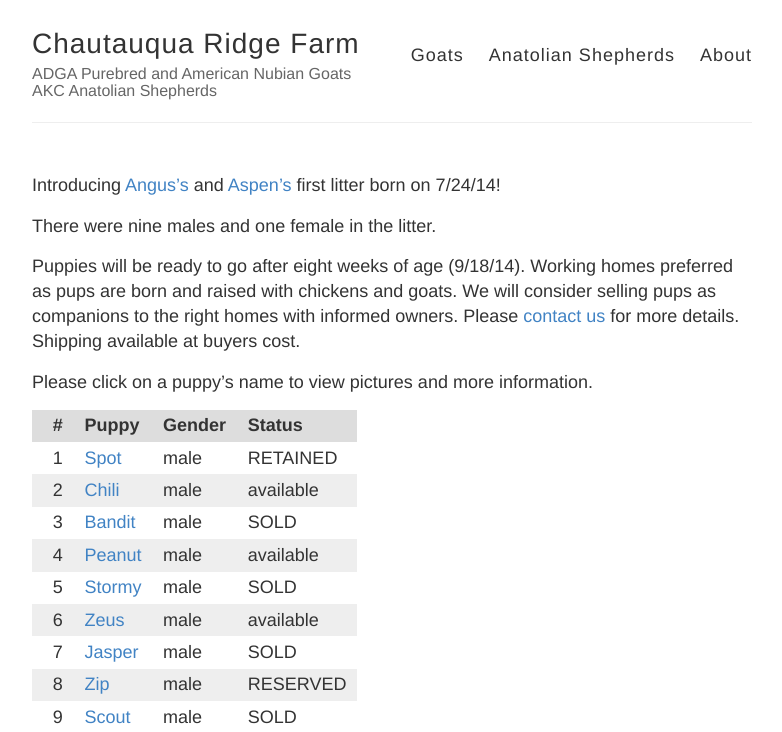
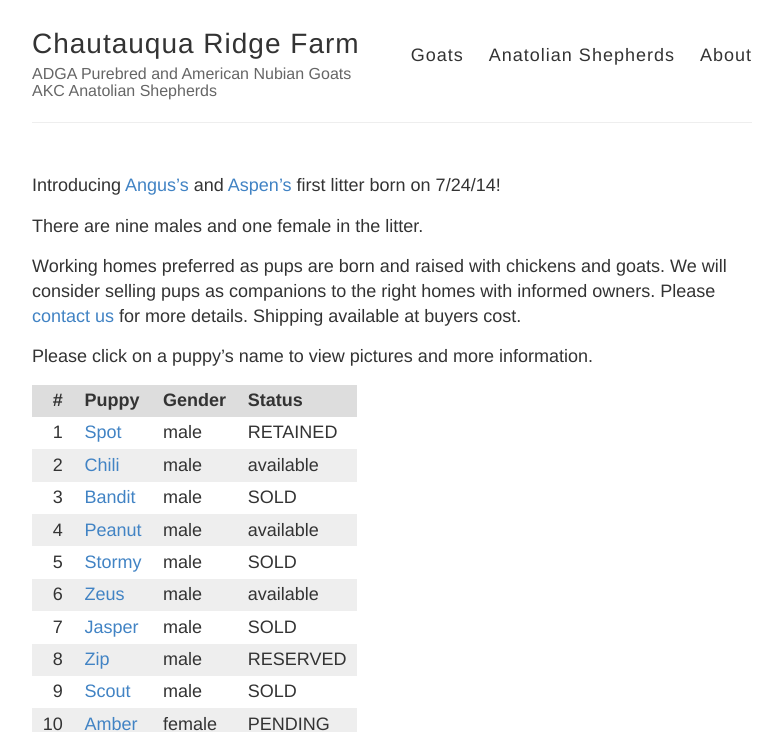
Before and after one commit to shebiki/www.chqridge.com, a Jekyll site: the page built from _anatolianshepherd/angusaspen1.md, in a window 1280 px wide and 900 px high, cut to the strip 0-732 px from the top of the window. Shown: the whole strip, without its empty margins (248-1030 px from the left). Built offline with Jekyll 4.4.1, drawn with Linux system fonts in a browser that asks for light colours.

Commit message:
Slight tweaks to text on the litter page.

```diff
--- a/_anatolianshepherd/angusaspen1.md
+++ b/_anatolianshepherd/angusaspen1.md
@@ -6,9 +6,8 @@
 Introducing [Angus's](../angus) and
 [Aspen's](../aspen) first litter born on 7/24/14!
 
-There were nine males and one female in the litter.
+There are nine males and one female in the litter.
 
-Puppies will be ready to go after eight weeks of age (9/18/14).
 Working homes preferred as pups are born and raised with chickens and goats.
 We will consider selling pups as companions to the right homes with informed owners.
 Please [contact us](mailto:{{ site.footer-links.email }}) for more details.
```
